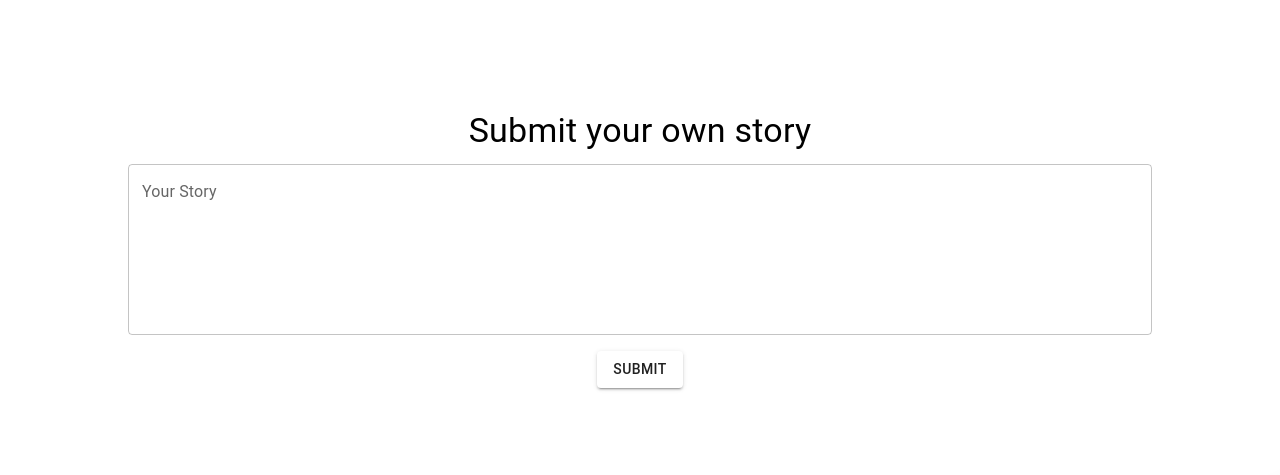
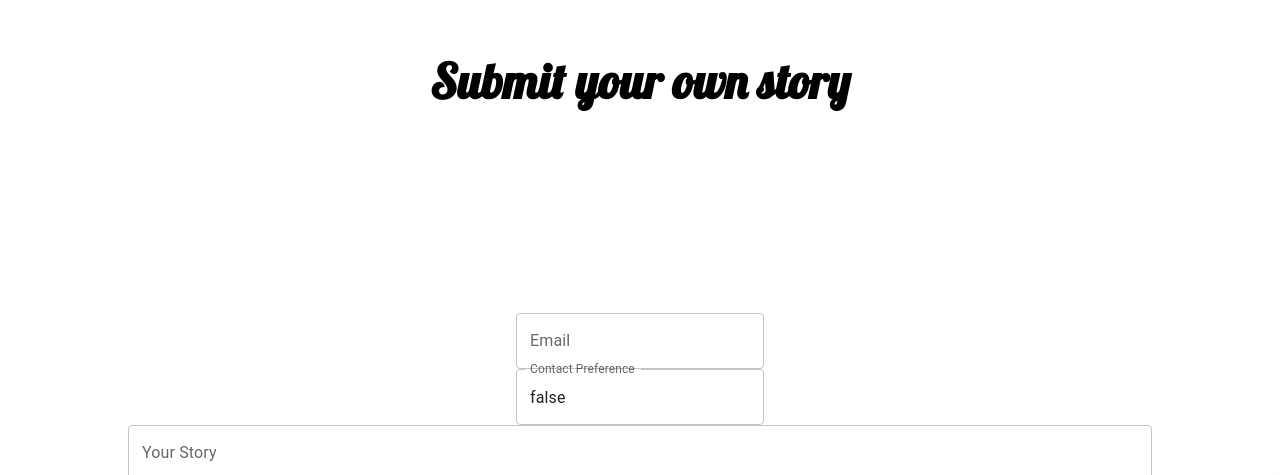
Before and after one commit to Daynecc6/RootGroot, a React (Create React App) app in the folder culture-app/: page /story-submission in a window 1280 px wide. Shown: the part 151-626 px from the top of the page. Built offline with nearby package versions, Linux system fonts and the light colour scheme; no server answers; what i18n-iso-countries would draw is missing.

Commit message:
Story Submission changes

```diff
--- a/culture-app/src/pages/Purpose/StorySubmission.js
+++ b/culture-app/src/pages/Purpose/StorySubmission.js
@@ -4,6 +4,9 @@ import { Box, TextField, Button, Typography } from "@mui/material";
 
 const StorySubmission = () => {
 	const [story, setStory] = useState("");
+	const [firstName, setFirstName] = useState("");
+	const [email, setEmail] = useState("");
+	const [contactPreference, setContactPreference] = useState(false);
 	const navigate = useNavigate();
 
 	const handleChange = (e) => {
@@ -23,7 +26,7 @@ const StorySubmission = () => {
 						// Add the required authorization header, e.g.:
 						// "Authorization": `Bearer ${yourAuthToken}`,
 					},
-          body: JSON.stringify({ story }),
+					body: JSON.stringify({ story, firstName, email, contactPreference }),
 				}
 			);
 
@@ -51,9 +54,31 @@ const StorySubmission = () => {
 				minHeight: "100vh",
 			}}
 		>
-      <Typography variant="h4" component="h1" gutterBottom>
+			<Typography
+				variant="h3"
+				fontWeight="bold"
+				style={{
+					fontFamily: "Lobster",
+					textAlign: "center",
+					display: "block",
+					margin: "auto",
+				}}
+			>
 				Submit your own story
 			</Typography>
+			<TextField
+				label="Email"
+				value={email}
+				onChange={(e) => setEmail(e.target.value)}
+				// ... other props ...
+			/>
+			<TextField
+				label="Contact Preference"
+				value={contactPreference}
+				onChange={(e) => setContactPreference(e.target.value)}
+				// ... other props ...
+			/>
+
 			<TextField
 				label="Your Story"
 				multiline
```
Also changed, not shown: 1 other file (tests, documents, lock files or other folders). Lines whose indentation alone changed are shown as unchanged.
